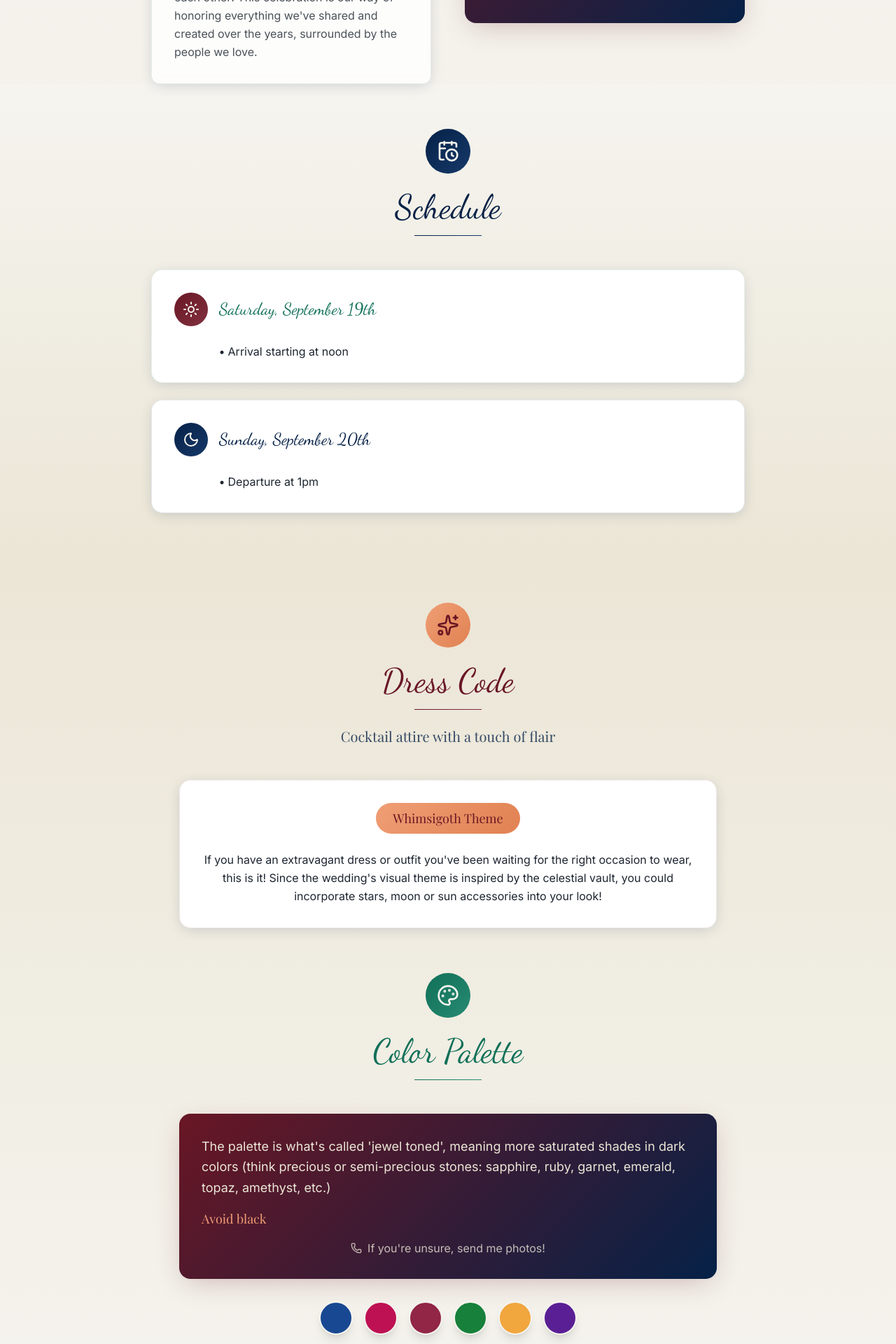
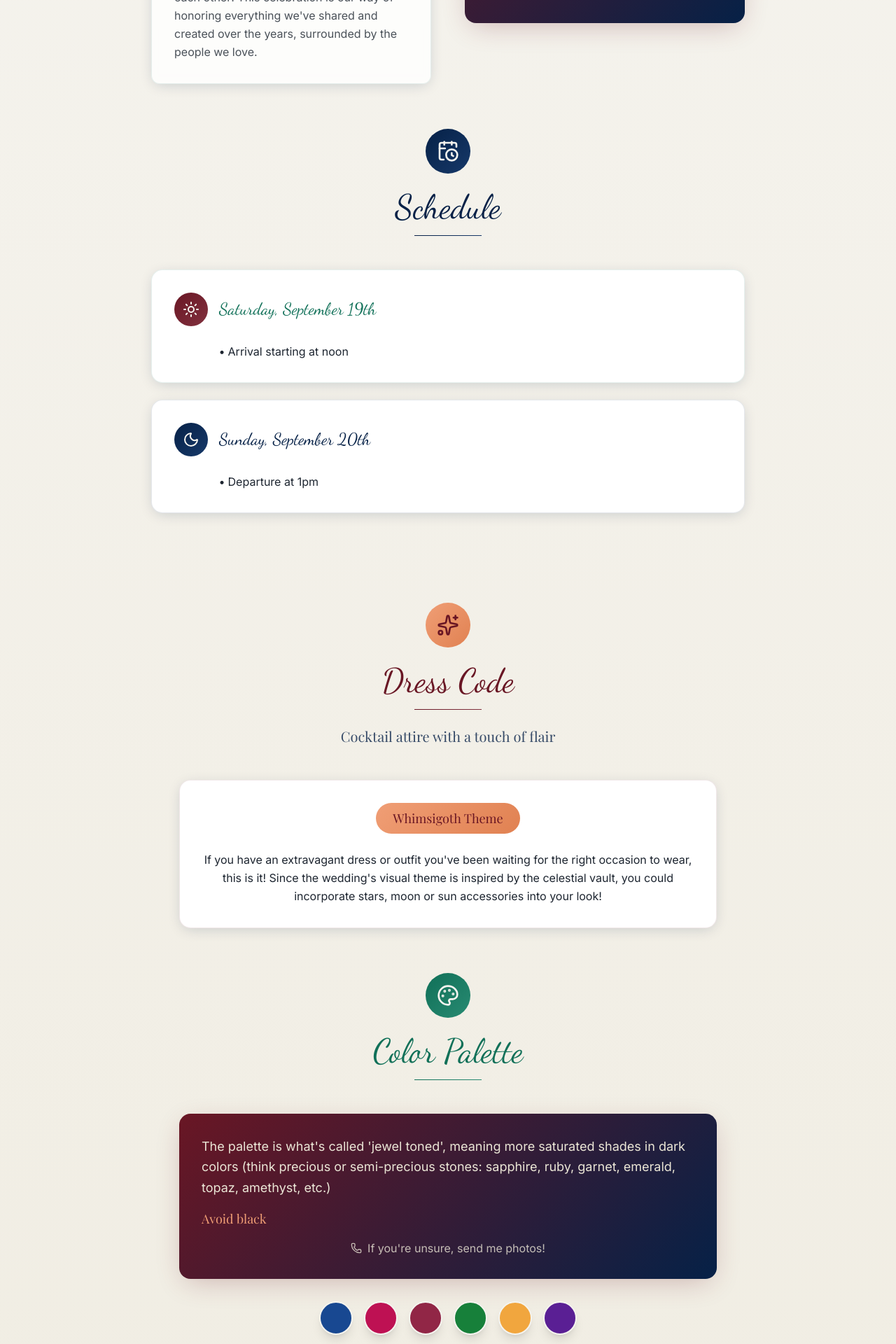
Before and after one commit to Cellule/our-vow-renewal-spot, a React (Vite) app: page / in a window 1280 px wide. Shown: the part 1700-3620 px from the top of the page at 70% size. Built offline with nearby package versions, Linux system fonts and the light colour scheme.

Commit message:
Remove background styles from section components for consistency

```diff
--- a/src/components/ChildrenAndRooms.tsx
+++ b/src/components/ChildrenAndRooms.tsx
@@ -13,7 +13,7 @@ const ChildrenAndRooms = () => {
   ] as const;
 
   return (
-    <section className="py-16 bg-cream">
+    <section className="py-16">
       <div className="max-w-6xl mx-auto px-6">
         {/* Children Section */}
         <div className="mb-16">
--- a/src/components/DressCodeAndPalette.tsx
+++ b/src/components/DressCodeAndPalette.tsx
@@ -5,7 +5,7 @@ const DressCodeAndPalette = () => {
   const { t } = useLanguage();
 
   return (
-    <section className="py-16 bg-gradient-to-b from-champagne to-cream">
+    <section className="py-16">
       <div className="max-w-6xl mx-auto px-6">
         {/* Dress Code Section */}
         <div className="mb-16">
--- a/src/components/MenuAndActivities.tsx
+++ b/src/components/MenuAndActivities.tsx
@@ -26,7 +26,7 @@ const MenuAndActivities = () => {
   ] as const;
 
   return (
-    <section className="py-16 bg-cream">
+    <section className="py-16">
       <div className="max-w-6xl mx-auto px-6">
         {/* Menu Section */}
         <div className="mb-20">
--- a/src/components/PackingListAndGifts.tsx
+++ b/src/components/PackingListAndGifts.tsx
@@ -12,7 +12,7 @@ const PackingListAndGifts = () => {
   ] as const;
 
   return (
-    <section className="py-16 bg-gradient-to-b from-champagne to-cream">
+    <section className="py-16">
       <div className="max-w-6xl mx-auto px-6">
         {/* Packing List Section */}
         <div className="mb-16">
--- a/src/components/Schedule.tsx
+++ b/src/components/Schedule.tsx
@@ -7,7 +7,7 @@ const Schedule = () => {
   const isWeekend = useIsWeekend();
 
   return (
-    <section className="py-16 bg-gradient-to-b from-cream to-champagne">
+    <section className="py-16">
       <div className="max-w-4xl mx-auto px-6">
         <div className="text-center mb-12">
           <div className="w-16 h-16 bg-gradient-secondary rounded-full flex items-center justify-center mx-auto mb-6">
```
